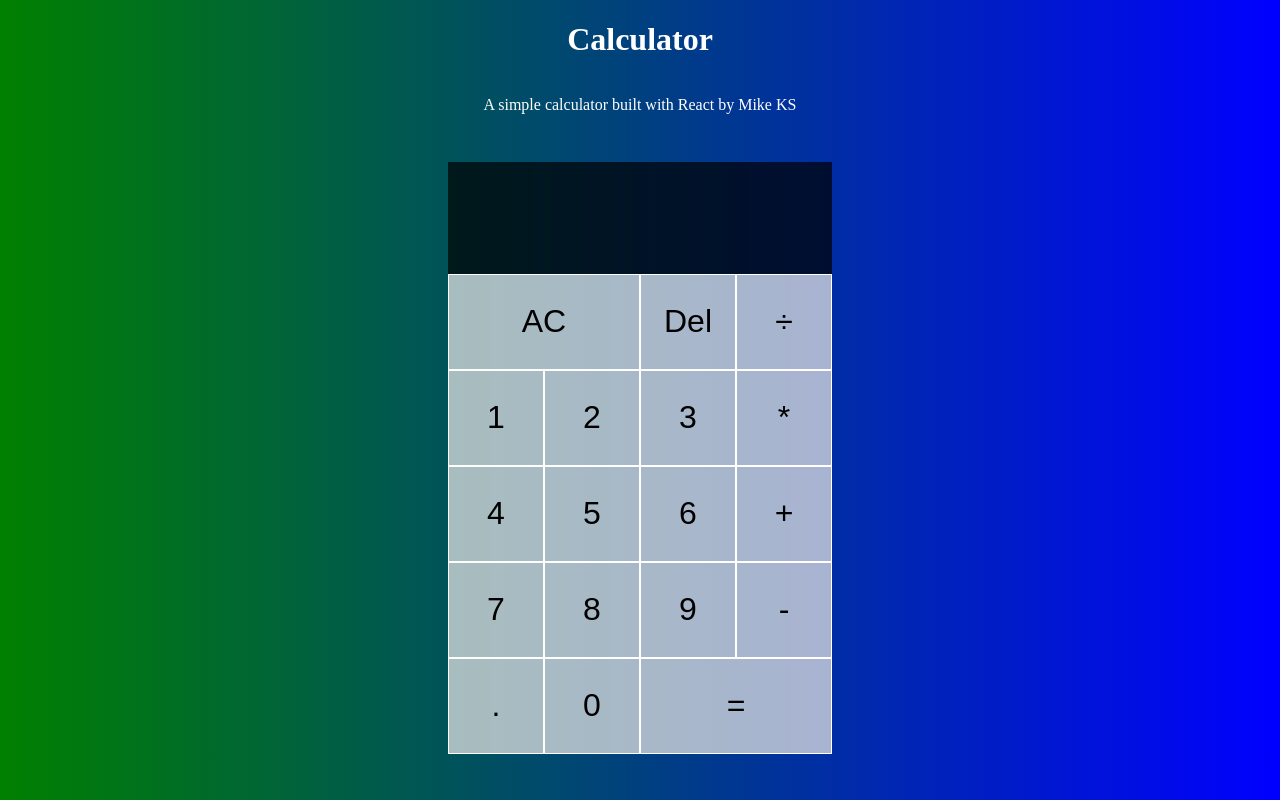
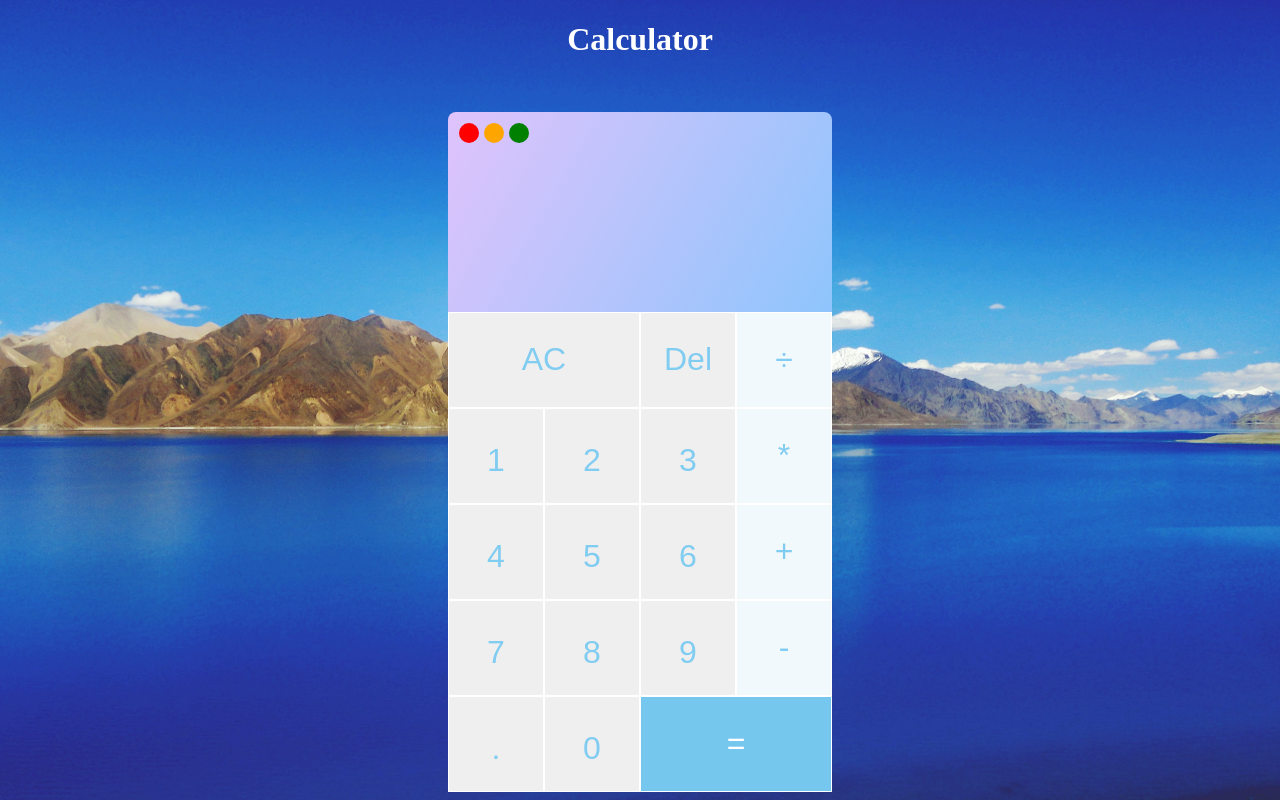
Before and after one commit to KStockton/calculator, a React (Create React App) app: page / in a window 1280 px wide. Built offline with nearby package versions, Linux system fonts and the light colour scheme.

Commit message:
Update sytling.

```diff
--- a/src/App.js
+++ b/src/App.js
@@ -153,13 +153,19 @@ export default function App() {
   return (
     <div className="calculator-root">
       <h1>Calculator</h1>
-      <p>A simple calculator built with React by Mike KS</p>
       <div className="calculator-grid">
+        <div className="circle-container">
+          <div class="circle red"></div>
+          <div class="circle orange"></div>
+          <div class="circle green"></div>
+        </div>
         <div className="output">
           <div className="previous-operand">
             {formatOperand(previousOperand)} {operation}
           </div>
-          <div className="current-operand">{formatOperand(currentOperand)}</div>
+            <div className="current-operand">
+              {formatOperand(currentOperand)}
+            </div>
         </div>
         <button
           className="span-two"
@@ -186,7 +192,7 @@ export default function App() {
         <DigitButton digit={"."} dispatch={dispatch} />
         <DigitButton digit={"0"} dispatch={dispatch} />
         <button
-          className="span-two"
+          className="span-two equal-sign"
           onClick={() => dispatch({ type: ACTIONS.EVALUATE })}
         >
           {" "}
--- a/src/DigitButton.js
+++ b/src/DigitButton.js
@@ -3,7 +3,7 @@ import { ACTIONS } from './App';
 export default function DigitButton({ dispatch, digit }) {
   return (
     <button onClick={() => dispatch({type:ACTIONS.ADD_DIGIT, payload: { digit } })}>
-      { digit }
+     <p>{ digit }</p>
     </button>
   )
 }
--- a/src/OperationButton.js
+++ b/src/OperationButton.js
@@ -2,7 +2,7 @@ import { ACTIONS } from './App';
 
 export default function OperationButton({ dispatch, operation }) {
   return (
-    <button onClick={() => dispatch({type:ACTIONS.CHOOSE_OPERATION, payload: { operation } })}>
+    <button onClick={() => dispatch({type:ACTIONS.CHOOSE_OPERATION, payload: { operation } })} className="operation">
       { operation }
     </button>
   )
--- a/src/styles.css
+++ b/src/styles.css
@@ -1,11 +1,16 @@
-*, *::before, *::after {
+*,
+*::before,
+*::after {
   box-sizing: border-box;
-
 }
 
 body {
   margin: 0;
-  background: linear-gradient(to right, green, blue);
+  background: url("../public/mountains.jpg");
+  background-repeat: no-repeat;
+  background-size: cover;
+  background-repeat: no-repeat;
+  height: 100vh;
 }
 
 .calculator-root {
@@ -13,9 +18,19 @@ body {
   justify-content: center;
   flex-direction: column;
   align-items: center;
+  border-radius: 5px;
 }
-.calculator-root h1, p {
-  color: white;
+.calculator-root h1 {
+  color: #ffffff;
+}
+
+.operation {
+  background-color: #f2f9fc !important;
+}
+
+.blinking-cursor {
+  animation: 1s blink step-end infinite;
+  color: #ffffff;
 }
 
 .calculator-grid {
@@ -23,6 +38,7 @@ body {
   margin-top: 2rem;
   grid-template-columns: repeat(4, 6rem);
   grid-template-rows: minmax(7rem, auto) repeat(5, 6rem);
+  position: relative;
 }
 
 .calculator-grid > button {
@@ -30,10 +46,16 @@ body {
   font-size: 2rem;
   border: 1px solid white;
   outline: none;
-  background-color: rgba(225, 225, 225, 0.75);
+  color: #81ccf1;
 }
 
-.calculator-grid > button:hover, .calculator-grid > button:focus {
+.equal-sign {
+  background-color: #75c7ee;
+  color: white !important;
+}
+
+.calculator-grid > button:hover,
+.calculator-grid > button:focus {
   background-color: rgba(225, 225, 225, 0.9);
 }
 
@@ -43,12 +65,15 @@ body {
 
 .output {
   grid-column: 1 / -1;
-  background-color: rgba(0, 0, 0, 0.7);
+  background: linear-gradient(120deg, #e0c3fc 0%, #8ec5fc 100%);
   display: flex;
   flex-direction: column;
   align-items: flex-end;
   justify-content: space-around;
   padding-right: 1rem;
+  height: 200px;
+  border-top-left-radius: 8px;
+  border-top-right-radius: 8px;
 }
 
 .output .previous-operand {
@@ -57,9 +82,67 @@ body {
   padding: 0.75rem;
   word-wrap: break-word;
   word-break: break-all;
-  }
+}
 
 .output .current-operand {
   color: white;
-  font-size: 2.5rem;
+  font-size: 3.5rem;
 }
+
+
+button:active {
+  animation: press 0.2s 1 linear;
+}
+
+button:active p {
+  animation: bounce 0.2s 1 linear;
+}
+
+.circle-container {
+  display: flex;
+  gap: 0.3rem;
+  justify-content: flex-start;
+  position: absolute;
+  top: 11px;
+  left: 11px;
+}
+
+.circle {
+  width: 20px;
+  height: 20px;
+  border-radius: 50%;
+}
+
+.red {
+  background-color: red;
+}
+
+.orange {
+  background-color: orange;
+}
+
+.green {
+  background-color: green;
+}
+
+@keyframes press {
+  0% {
+    transform: scale(1);
+  }
+  50% {
+    transform: scale(0.92);
+  }
+  to {
+    transform: scale(1);
+  }
+}
+
+@keyframes bounce {
+  50% {
+    transform: rotate(5deg) translate(20px, -50px);
+  }
+  to {
+    transform: scale(0.9) rotate(10deg) translate(50px, -120px);
+    opacity: 0;
+  }
+}
```
Also changed, not shown: public/mountains.jpg (added).
